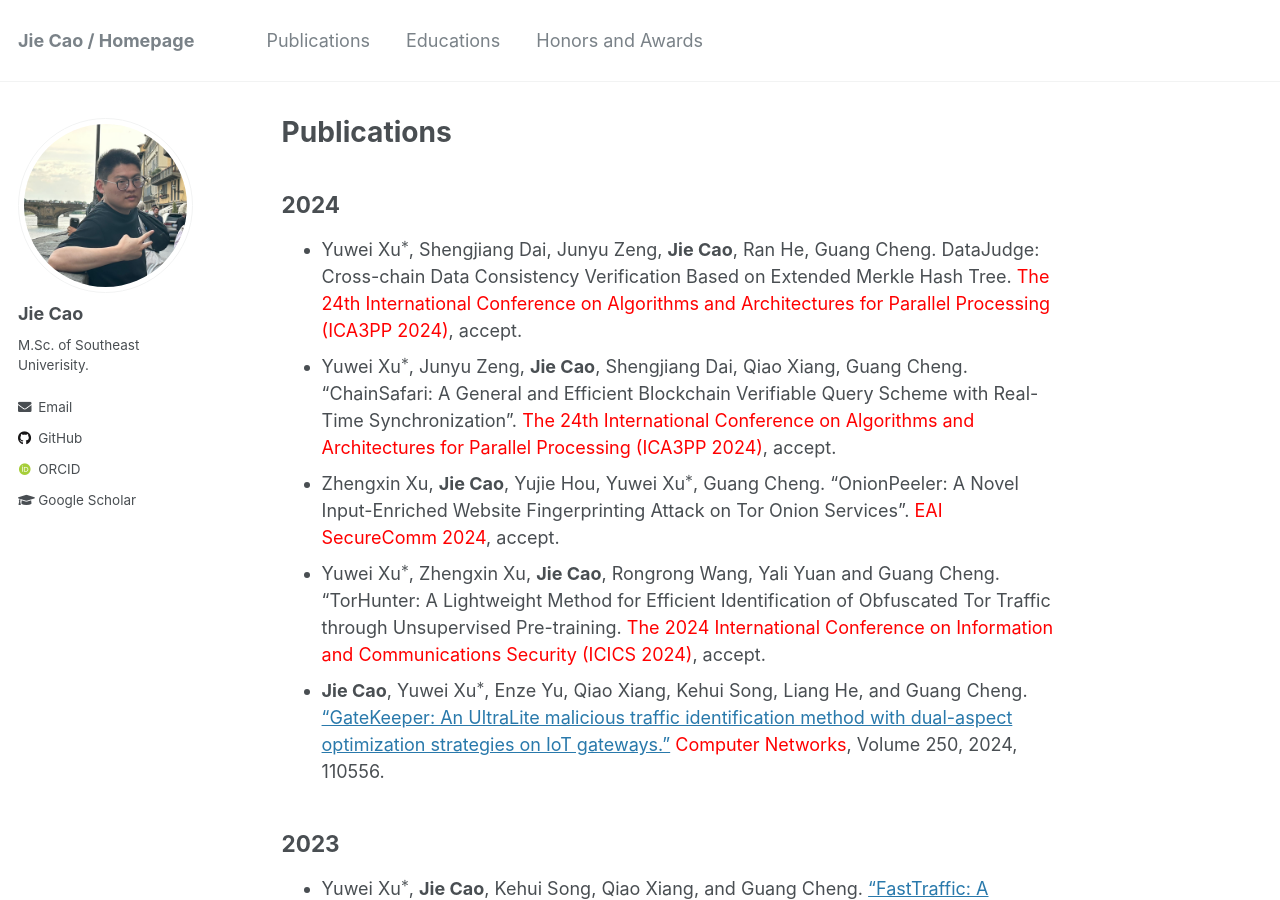
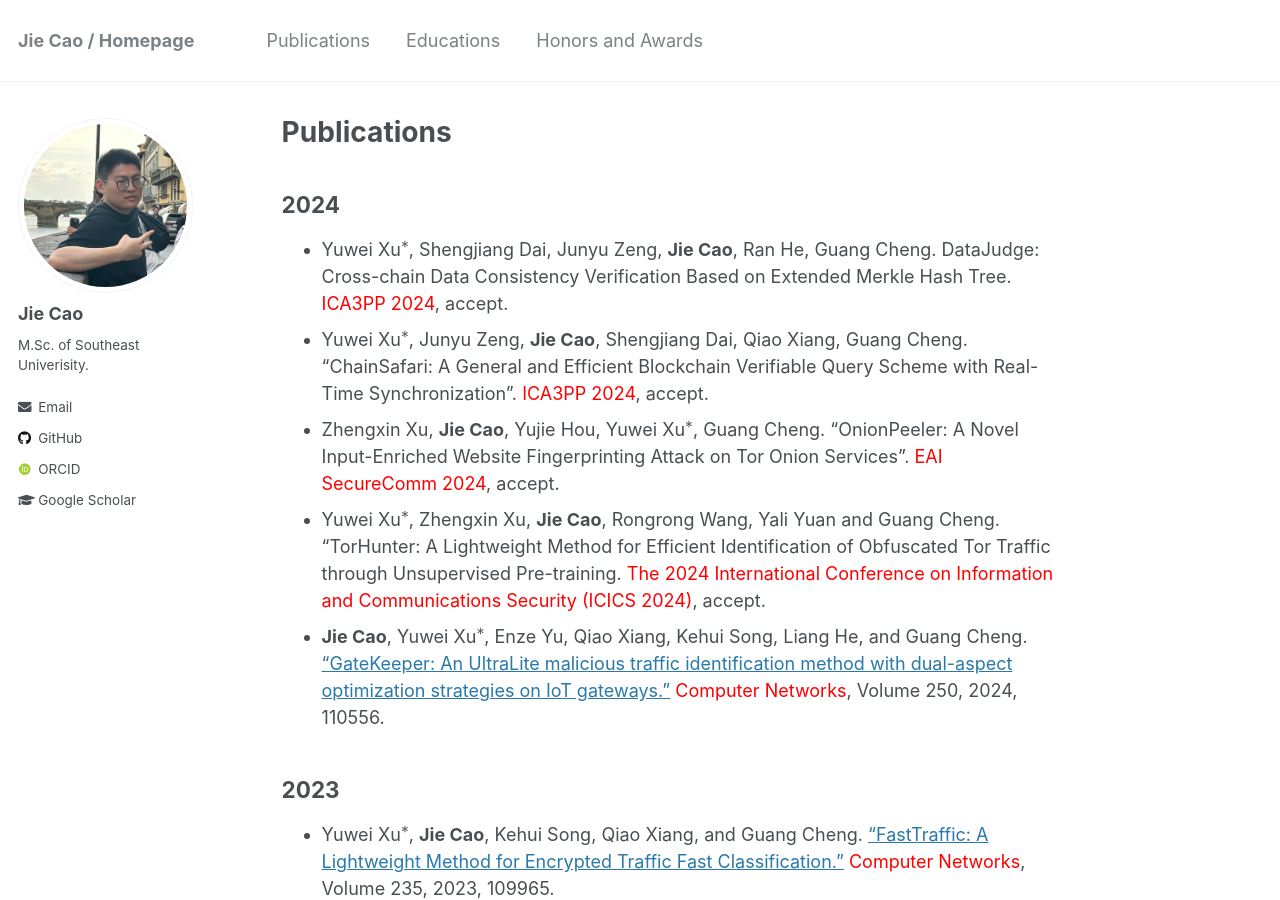
Before and after one commit to JieJayCao/JieJayCao.github.io, a Jekyll site: the page built from _pages/publications.md, in a window 1280 px wide and 900 px high. Built offline with Jekyll 4.4.1, drawn with Linux system fonts in a browser that asks for light colours; some web fonts are replaced; formulas are drawn with MathJax 3.

Commit message:
Update publications.md

```diff
--- a/_pages/publications.md
+++ b/_pages/publications.md
@@ -7,8 +7,8 @@
 
 
 ## 2024
-* Yuwei Xu$^*$, Shengjiang Dai, Junyu Zeng, **Jie Cao**, Ran He, Guang Cheng. DataJudge: Cross-chain Data Consistency Verification Based on Extended Merkle Hash Tree. <span style="color:red;">The 24th International Conference on Algorithms and Architectures for Parallel Processing (ICA3PP 2024)</span>, accept.
-* Yuwei Xu$^*$, Junyu Zeng, **Jie Cao**, Shengjiang Dai, Qiao Xiang, Guang Cheng. "ChainSafari: A General and Efficient Blockchain Verifiable Query Scheme with Real-Time Synchronization". <span style="color:red;">The 24th International Conference on Algorithms and Architectures for Parallel Processing (ICA3PP 2024)</span>, accept.
+* Yuwei Xu$^*$, Shengjiang Dai, Junyu Zeng, **Jie Cao**, Ran He, Guang Cheng. DataJudge: Cross-chain Data Consistency Verification Based on Extended Merkle Hash Tree. <span style="color:red;">ICA3PP 2024</span>, accept.
+* Yuwei Xu$^*$, Junyu Zeng, **Jie Cao**, Shengjiang Dai, Qiao Xiang, Guang Cheng. "ChainSafari: A General and Efficient Blockchain Verifiable Query Scheme with Real-Time Synchronization". <span style="color:red;">ICA3PP 2024</span>, accept.
 * Zhengxin Xu, **Jie Cao**, Yujie Hou, Yuwei Xu$^*$, Guang Cheng. "OnionPeeler: A Novel Input-Enriched Website Fingerprinting Attack on Tor Onion Services". <span style="color:red;">EAI SecureComm 2024</span>, accept.
 * Yuwei Xu$^*$, Zhengxin Xu, **Jie Cao**, Rongrong Wang, Yali Yuan and Guang Cheng. "TorHunter: A Lightweight Method for Efficient Identification of Obfuscated Tor Traffic through Unsupervised Pre-training. <span style="color:red;">The 2024 International Conference on Information and Communications Security (ICICS 2024)</span>, accept.
 * **Jie Cao**, Yuwei Xu$^*$, Enze Yu, Qiao Xiang, Kehui Song, Liang He, and Guang Cheng. ["GateKeeper: An UltraLite malicious traffic identification method with dual-aspect optimization strategies on IoT gateways."](https://www.sciencedirect.com/science/article/abs/pii/S1389128624003888) <span style="color:red;">Computer Networks</span>, Volume 250, 2024, 110556.
```
